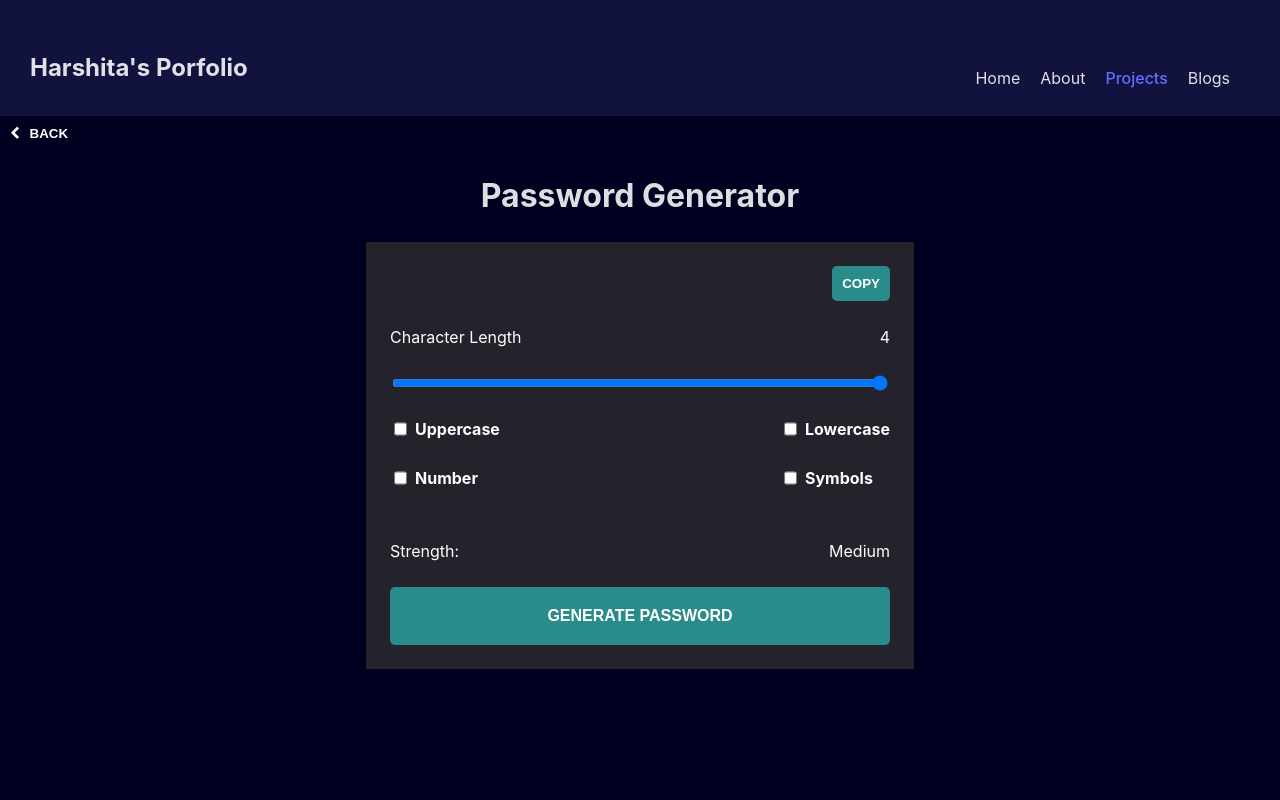
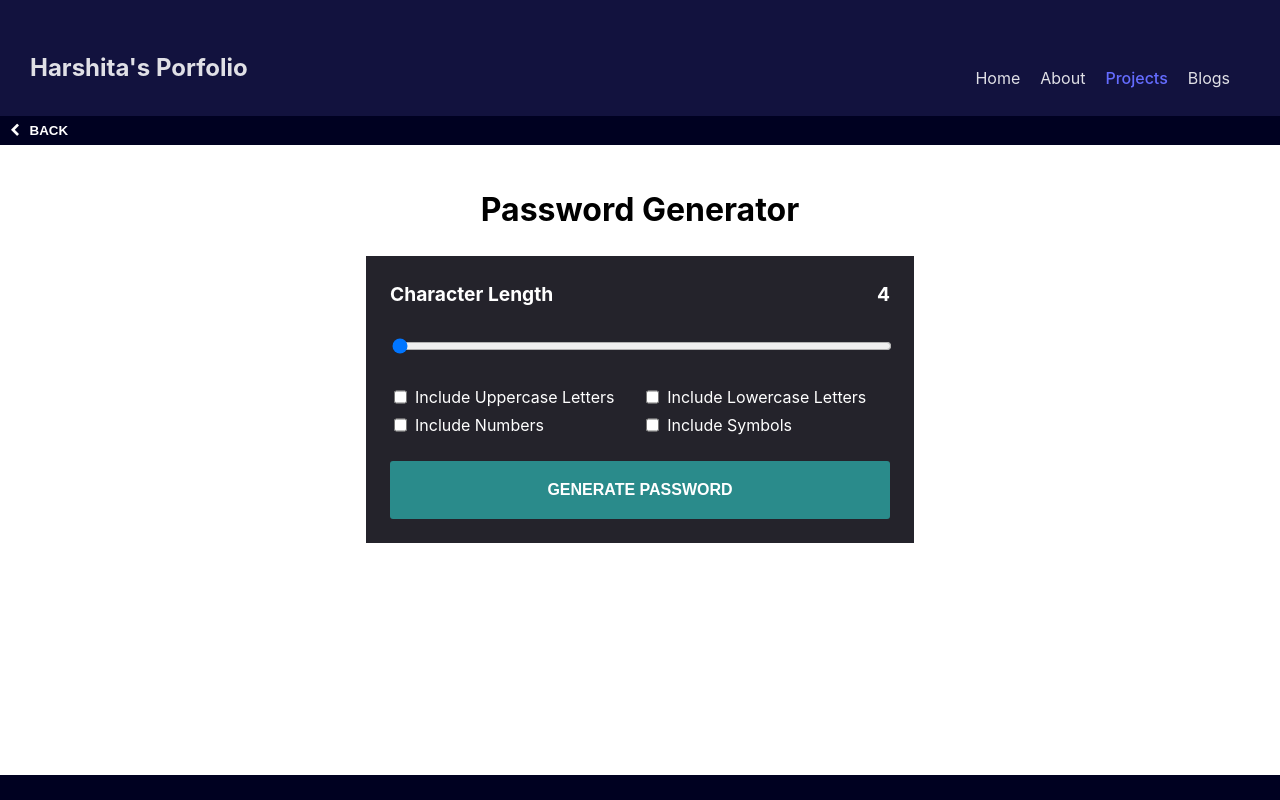
Before and after one commit to HarshitaGupta16/harshitagupta, a React (Vite) app: page /projects/small-apps/13b56b64-14df-4efa-8edf-567d80291c27 in a window 1280 px wide. Built offline with nearby package versions, Linux system fonts and the light colour scheme.

Commit message:
retried Password Generator App and handled edge cases & strength feature

```diff
--- a/src/components/projects/small-apps/PasswordGenerator.module.css
+++ b/src/components/projects/small-apps/PasswordGenerator.module.css
@@ -1,70 +1,64 @@
 .main {
+  background-color: white;
+  color: black;
   display: flex;
   flex-direction: column;
   align-items: center;
+  padding: 20px;
+  height: 73.8vh;
 }
 
 .container {
   background-color: #24232b;
+  width: 500px;
+  /* background-color: rgb(0, 0, 0, 0.85); */
   padding: 24px;
-  width: 500px;
+  color: white;
 }
 
-.sub-header {
+.header {
   display: flex;
   justify-content: space-between;
-  color: white;
   margin-bottom: 24px;
 }
 
 button {
+  background-color: #2a8b8b;
+  padding: 7px 10px;
+  color: white;
   border: none;
-  background-color: #2a8b8b;
-  padding: 10px;
-  border-radius: 5px;
-  color: white;
+  border-radius: 3px;
   text-transform: uppercase;
   font-weight: 700;
   cursor: pointer;
 }
 
 .charLength {
-  display: flex;
-  flex-direction: column;
-  color: white;
-}
-
-.charLengthLabel {
-  display: flex;
-  justify-content: space-between;
-  margin-bottom: 24px;
+  font-weight: bold;
+  font-size: 1.2rem;
 }
 
 .checkboxes {
   display: grid;
   grid-template-columns: auto auto;
-  color: white;
-  font-weight: 700;
-  font-size: 16px;
-  margin: 24px 0;
-  justify-content: space-between;
+  gap: 4px;
+  margin-top: 24px;
 }
 
 .checkboxes div {
   display: flex;
   gap: 5px;
-  padding-bottom: 25px;
 }
 
 .strength {
-  color: white;
   display: flex;
   justify-content: space-between;
-  margin-bottom: 24px;
+  margin-top: 16px;
 }
 
-.genPasswordBtn {
+.generatePassword {
   width: 100%;
   font-size: 16px;
-  padding: 20px 0;
+  padding: 20px;
+  margin-top: 24px;
 }
--- a/src/components/projects/small-apps/PasswordGenerator.tsx
+++ b/src/components/projects/small-apps/PasswordGenerator.tsx
@@ -1,77 +1,128 @@
+import styles from "./PasswordGenerator.module.css";
 import { useState } from "react";
-import styles from "./PasswordGenerator.module.css";
 
 const PasswordGenerator = () => {
-  const [password, setPassword] = useState("");
   const [passwordLength, setPasswordLength] = useState(4);
-  const [copied, setCopied] = useState(false);
   const [upperCase, setUpperCase] = useState(false);
   const [lowerCase, setLowerCase] = useState(false);
-  const [number, setNumber] = useState(false);
+  const [numbers, setNumbers] = useState(false);
   const [symbols, setSymbols] = useState(false);
+  const [password, setPassword] = useState("");
+  const [copied, setCopied] = useState(false);
+  const [strength, setStrength] = useState("");
+  const [error, setError] = useState("");
 
-  const copyContent = async () => {
+  // console.log(typeof crypto.getRandomValues(new Uint32Array(4)));
+  //   console.log(Array.from(crypto.getRandomValues(new Uint32Array(4))));
+  //   let req = "ABCDEFGHJKLMNPQRSTUVWXYZ";
+  //   console.log("ABCDEFGHJKLMNPQRSTUVWXYZ"[258606595 % 26]);
+
+  const generateRandomValue = (requiredCondition: string, len: number) => {
+    console.log(Array.from(crypto.getRandomValues(new Uint32Array(0))));
+    if (len > 0) {
+      return Array.from(crypto.getRandomValues(new Uint32Array(len)))
+        .map((x) => requiredCondition[x % len])
+        .join("");
+    } else {
+      return "";
+    }
+  };
+
+  const generatePassword = () => {
+    let condition = "";
+    let atLeastOne = "";
+    let pwdLength = passwordLength;
+    if (!upperCase && !lowerCase && !numbers && !symbols) {
+      setError("Please select atleast one checkbox");
+      return;
+    }
+    if (upperCase) {
+      condition += "ABCDEFGHJKLMNPQRSTUVWXYZ";
+      atLeastOne += generateRandomValue("ABCDEFGHJKLMNPQRSTUVWXYZ", 1);
+      pwdLength = pwdLength > 0 ? pwdLength - 1 : 0;
+    }
+    if (lowerCase) {
+      condition += "abcdefghjkmnpqrstuvwxyz";
+      atLeastOne += generateRandomValue("abcdefghjkmnpqrstuvwxyz", 1);
+      pwdLength = pwdLength > 0 ? pwdLength - 1 : 0;
+    }
+    if (numbers) {
+      condition += "1234567890";
+      atLeastOne += generateRandomValue("1234567890", 1);
+      pwdLength = pwdLength > 0 ? pwdLength - 1 : 0;
+    }
+    if (symbols) {
+      condition += "%^&@*#(){}!$~";
+      atLeastOne += generateRandomValue("%^&@*#(){}!$~", 1);
+      pwdLength = pwdLength > 0 ? pwdLength - 1 : 0;
+    }
+    setError("");
+    const randomValue = generateRandomValue(condition, pwdLength);
+    console.log(randomValue);
+    const combineString = atLeastOne + randomValue;
+    setPassword([...combineString].sort(() => 0.5 - Math.random()).join(""));
+    calculateStrength();
+  };
+
+  const handleCopyPassword = async () => {
+    setCopied(true);
     try {
       await navigator.clipboard.writeText(password);
-      setCopied(true);
       setTimeout(() => {
         setCopied(false);
       }, 3000);
     } catch (error) {
       console.log("Failed to copy: ", error);
+      setCopied(false);
     }
   };
 
-  const getRandomValue = (requiredCondition: string, len: number) => {
-    console.log(requiredCondition);
-    console.log(len);
-    return Array.from(crypto.getRandomValues(new Uint32Array(len)))
-      .map((x) => requiredCondition[x % requiredCondition.length])
-      .join("");
-  };
-
-  const generatePassword = () => {
-    let condition = "";
-    if (upperCase) {
-      console.log("upper");
-      condition += "ABCDEFGHIJKLMNOPQRSTUVWXYZ";
+  const calculateStrength = () => {
+    if (passwordLength < 1) {
+      setStrength("");
+    } else if (passwordLength < 4) {
+      setStrength("Very Week");
+    } else if (passwordLength < 8) {
+      setStrength("Poor");
+    } else if (passwordLength < 12) {
+      setStrength("Medium");
+    } else if (passwordLength < 16) {
+      setStrength("Strong");
+    } else {
+      setStrength("Very Strong");
     }
-
-    if (lowerCase) {
-      condition += "abcdefghijklmnopqrstuvwxyz";
-    }
-
-    if (number) {
-      condition += "0123456789";
-    }
-
-    if (symbols) {
-      condition += "~!@-#$";
-    }
-
-    const randomValue = getRandomValue(condition, passwordLength);
-    setPassword(randomValue);
   };
 
   return (
     <div className={styles.main}>
-      <div className={styles.header}>
-        <h1>Password Generator</h1>
-      </div>
+      <h1>Password Generator</h1>
       <div className={styles.container}>
-        <div className={styles["sub-header"]}>
-          <span>{password}</span>
-          <button onClick={copyContent}>{copied ? "copied 🗸" : "Copy"}</button>
-        </div>
+        {password !== "" && (
+          <div className={styles.header}>
+            {/* PQ3#@!de */}
+            <span>{password}</span>
+            <button onClick={handleCopyPassword}>
+              {copied ? "Copied 🗸" : "Copy"}
+            </button>
+          </div>
+        )}
         <div className={styles.charLength}>
-          <span className={styles.charLengthLabel}>
-            <label>Character Length</label>
-            <label>{passwordLength}</label>
-          </span>
+          <div
+            style={{
+              display: "flex",
+              justifyContent: "space-between",
+              marginBottom: 24,
+            }}
+          >
+            <div>Character Length</div>
+            <div>{passwordLength}</div>
+          </div>
           <input
             type="range"
+            style={{ width: "100%" }}
             min={4}
             max={20}
+            value={passwordLength}
             onChange={(e) => setPasswordLength(Number(e.target.value))}
           />
         </div>
@@ -79,48 +130,44 @@ const PasswordGenerator = () => {
           <div>
             <input
               type="checkbox"
-              onChange={() => {
-                setUpperCase((upperCase) => !upperCase);
-              }}
               checked={upperCase}
+              onChange={() => setUpperCase((upperCase) => !upperCase)}
             />
-            <label>Uppercase</label>
+            <label>Include Uppercase Letters</label>
           </div>
           <div>
             <input
               type="checkbox"
-              onChange={() => {
-                setLowerCase((lowerCase) => !lowerCase);
-              }}
               checked={lowerCase}
+              onChange={() => setLowerCase((lowerCase) => !lowerCase)}
             />
-            <label>Lowercase</label>
+            <label>Include Lowercase Letters</label>
           </div>
           <div>
             <input
               type="checkbox"
-              onChange={() => {
-                setNumber((number) => !number);
-              }}
-              checked={number}
+              checked={numbers}
+              onChange={() => setNumbers((numbers) => !numbers)}
             />
-            <label>Number</label>
+            <label>Include Numbers</label>
           </div>
           <div>
             <input
               type="checkbox"
-              onChange={() => {
-                setSymbols((symbols) => !symbols);
-              }}
+              checked={symbols}
+              onChange={() => setSymbols((symbols) => !symbols)}
             />
-            <label>Symbols</label>
+            <label>Include Symbols</label>
           </div>
+          {error && <div style={{ color: "red", marginTop: 10 }}>{error}</div>}
         </div>
-        <div className={styles.strength}>
-          <span>Strength: </span>
-          <span>Medium</span>
-        </div>
-        <button className={styles.genPasswordBtn} onClick={generatePassword}>
+        {strength && (
+          <div className={styles.strength}>
+            <span>Strength: </span>
+            <span>{strength}</span>
+          </div>
+        )}
+        <button className={styles.generatePassword} onClick={generatePassword}>
           Generate Password
         </button>
       </div>
```
